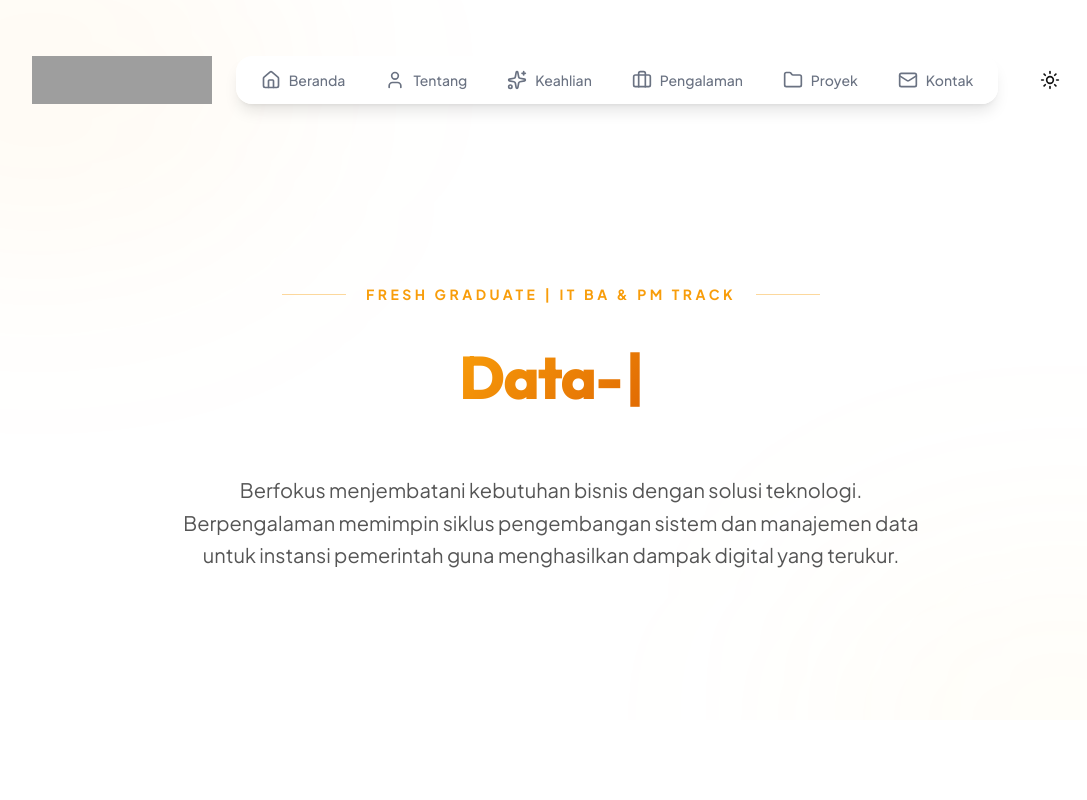
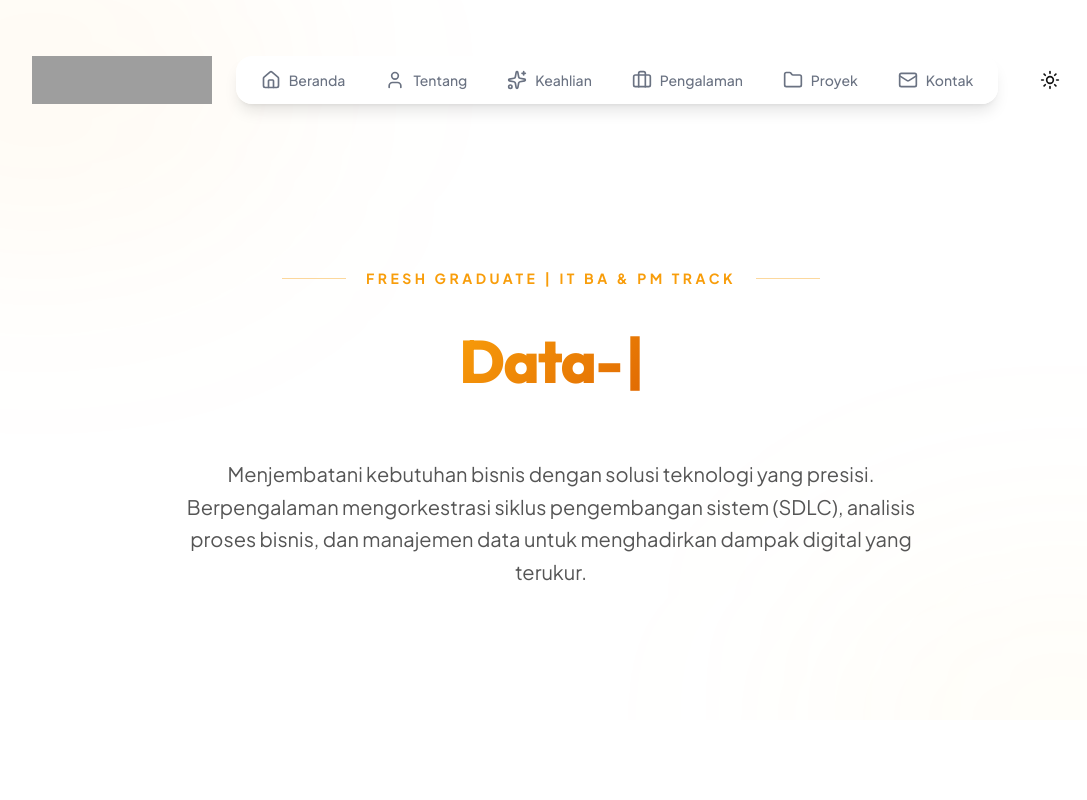
Before and after one commit to asraufmustamin/web-personal-async, a Next.js app: page / in a window 1280 px wide. Shown: the top 800 px of the page, without its empty margins (89-1176 px from the left). Built offline with nearby package versions, Linux system fonts and the light colour scheme; grey boxes are pictures that could not be loaded.

Commit message:
feat: upgrade Hero subheadline to be more impactful and broad-spectrum professional

```diff
--- a/src/components/HeroSection.tsx
+++ b/src/components/HeroSection.tsx
@@ -107,7 +107,7 @@ export default function HeroSection() {
             </motion.div>
 
             <motion.div layout variants={itemVariants} className="font-sans text-base md:text-xl text-text-muted max-w-3xl leading-relaxed mt-4 md:mt-8 px-4 md:px-0">
-              <p>Berfokus menjembatani kebutuhan bisnis dengan solusi teknologi. Berpengalaman memimpin siklus pengembangan sistem dan manajemen data untuk instansi pemerintah guna menghasilkan dampak digital yang terukur.</p>
+              <p>Menjembatani kebutuhan bisnis dengan solusi teknologi yang presisi. Berpengalaman mengorkestrasi siklus pengembangan sistem (SDLC), analisis proses bisnis, dan manajemen data untuk menghadirkan dampak digital yang terukur.</p>
             </motion.div>
           </div>
         </div>
```
